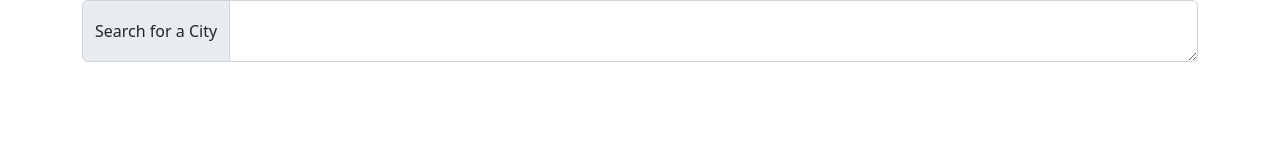
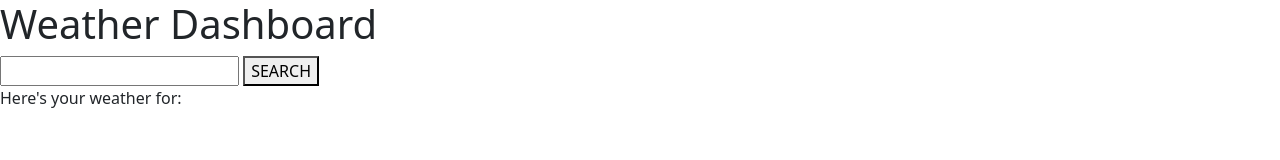
Before and after one commit to SFSullivan/weather-dashboard, a plain HTML site: page index.html in a window 1280 px wide. Drawn offline with nearby package versions, Linux system fonts and the light colour scheme.

Commit message:
creating html template

```diff
--- a/index.html
+++ b/index.html
@@ -13,17 +13,20 @@
 
 <body>
 
-
-
-    <!-- input form for city search -->
-    <div class="container">
-        <div class="col-md-12">
-            <div class="input-group">
-                <span class="input-group-text">Search for a City</span>
-                <textarea class="form-control" aria-label="With textarea"></textarea>
-            </div>
+    <header>
+        <h1>Weather Dashboard</h1>
+    </header>
+    <section>
+        <input>
+        <button>SEARCH</button>
+    </section>
+    <main>
+        <!-- city name that was searched -->
+        <div>
+            <span>Here's your weather for:</span>
+            <span><!-- INSERT CITY HERE --></span>
         </div>
-    </div>
+    </main>
 </body>
 
 </html>
```
